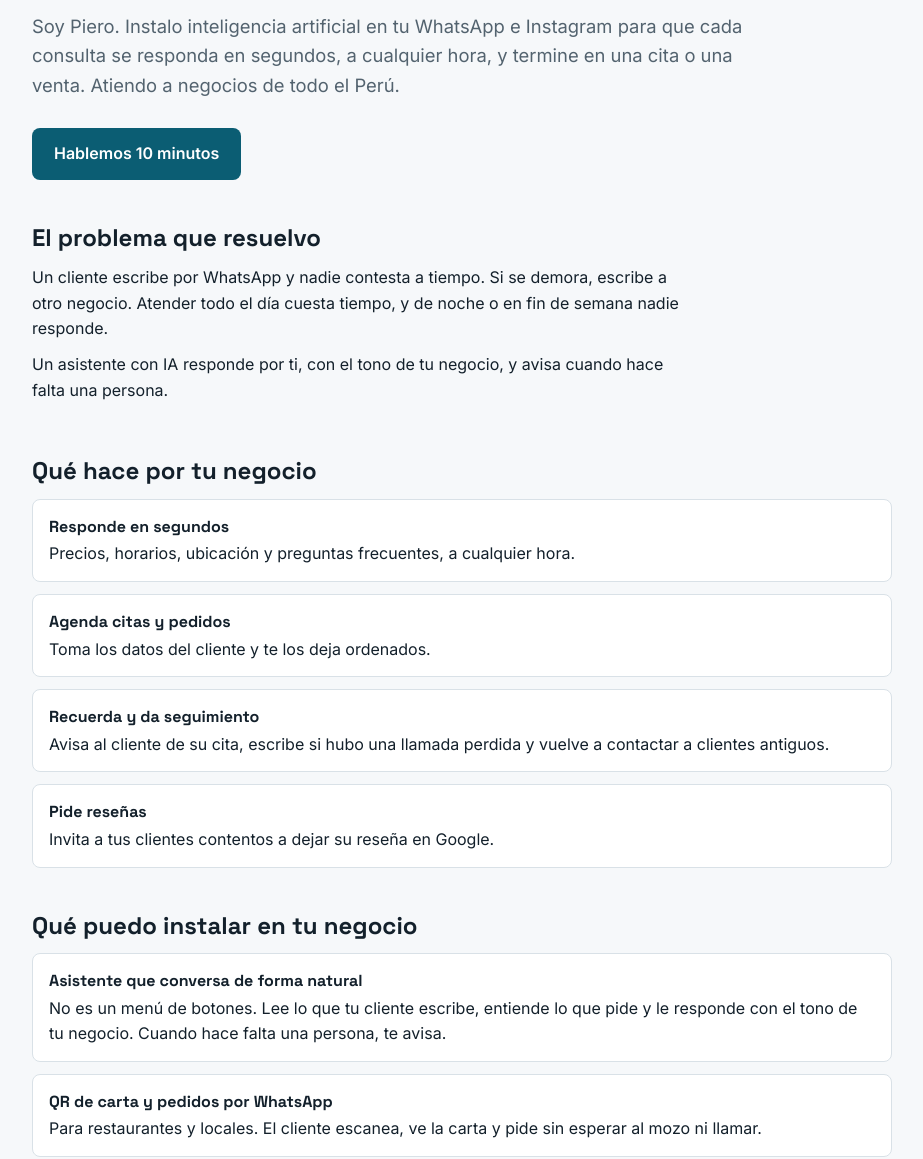
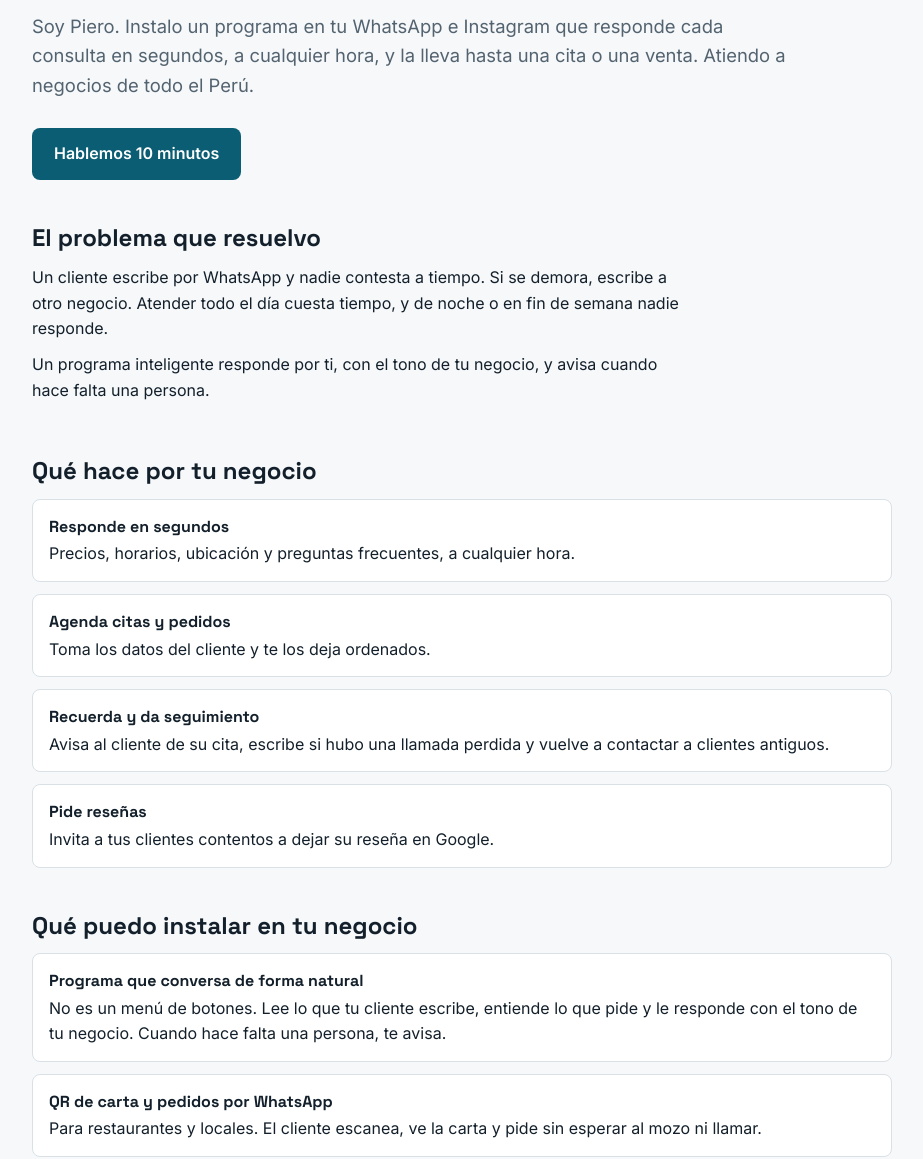
Before and after one commit to andesconsultores-pe/andesconsultores-pe.github.io, a plain HTML site: page index.html in a window 1280 px wide. Shown: the part 181-1340 px from the top of the page, without its empty margins (178-1101 px from the left). Drawn offline with Linux system fonts and the light colour scheme.

Commit message:
Update descriptions to replace 'asistente' with 'programa'

```diff
--- a/index.html
+++ b/index.html
@@ -47,14 +47,14 @@ footer{border-top:1px solid var(--line);padding-top:20px}
   <header>
     <div class="eyebrow">Andes Consultores Digitales</div>
     <h1>Que ningún cliente que te escribe se quede sin respuesta</h1>
-    <p class="lead">Soy Piero. Instalo inteligencia artificial en tu WhatsApp e Instagram para que cada consulta se responda en segundos, a cualquier hora, y termine en una cita o una venta. Atiendo a negocios de todo el Perú.</p>
+    <p class="lead">Soy Piero. Instalo un programa en tu WhatsApp e Instagram que responde cada consulta en segundos, a cualquier hora, y la lleva hasta una cita o una venta. Atiendo a negocios de todo el Perú.</p>
     <a class="btn" id="wa-top" href="#contacto">Hablemos 10 minutos</a>
   </header>
 
   <section>
     <h2>El problema que resuelvo</h2>
     <p>Un cliente escribe por WhatsApp y nadie contesta a tiempo. Si se demora, escribe a otro negocio. Atender todo el día cuesta tiempo, y de noche o en fin de semana nadie responde.</p>
-    <p>Un asistente con IA responde por ti, con el tono de tu negocio, y avisa cuando hace falta una persona.</p>
+    <p>Un programa inteligente responde por ti, con el tono de tu negocio, y avisa cuando hace falta una persona.</p>
   </section>
 
   <section>
@@ -70,7 +70,7 @@ footer{border-top:1px solid var(--line);padding-top:20px}
   <section>
     <h2>Qué puedo instalar en tu negocio</h2>
     <ul class="list">
-      <li><b>Asistente que conversa de forma natural</b>No es un menú de botones. Lee lo que tu cliente escribe, entiende lo que pide y le responde con el tono de tu negocio. Cuando hace falta una persona, te avisa.</li>
+      <li><b>Programa que conversa de forma natural</b>No es un menú de botones. Lee lo que tu cliente escribe, entiende lo que pide y le responde con el tono de tu negocio. Cuando hace falta una persona, te avisa.</li>
       <li><b>QR de carta y pedidos por WhatsApp</b>Para restaurantes y locales. El cliente escanea, ve la carta y pide sin esperar al mozo ni llamar.</li>
       <li><b>QR de reseñas en Google</b>Un QR en la mesa o el mostrador para que tus clientes contentos dejen su reseña en segundos.</li>
       <li><b>QR para cotización y citas</b>Para talleres y servicios. El cliente escanea, escribe su consulta y recibe una respuesta automática que pide los datos necesarios (por ejemplo placa, modelo y falla).</li>
@@ -115,8 +115,8 @@ footer{border-top:1px solid var(--line);padding-top:20px}
 
   <section class="band">
     <h2>Por qué hay un pago mensual</h2>
-    <p>Cubre las herramientas que se pagan cada mes para que tu negocio responda solo, la vigilancia y mejora del asistente, y mi atención cuando algo cambie. Con que te recupere un solo cliente al mes, ya se pagó.</p>
-    <p><b>Garantía:</b> si en 30 días el asistente no responde a tus clientes en segundos, te devuelvo lo cobrado.</p>
+    <p>Cubre las herramientas que se pagan cada mes para que tu negocio responda solo, la vigilancia y mejora del programa, y mi atención cuando algo cambie. Con que te recupere un solo cliente al mes, ya se pagó.</p>
+    <p><b>Garantía:</b> si en 30 días el programa no responde a tus clientes en segundos, te devuelvo lo cobrado.</p>
   </section>
 
   <section id="contacto">
```
